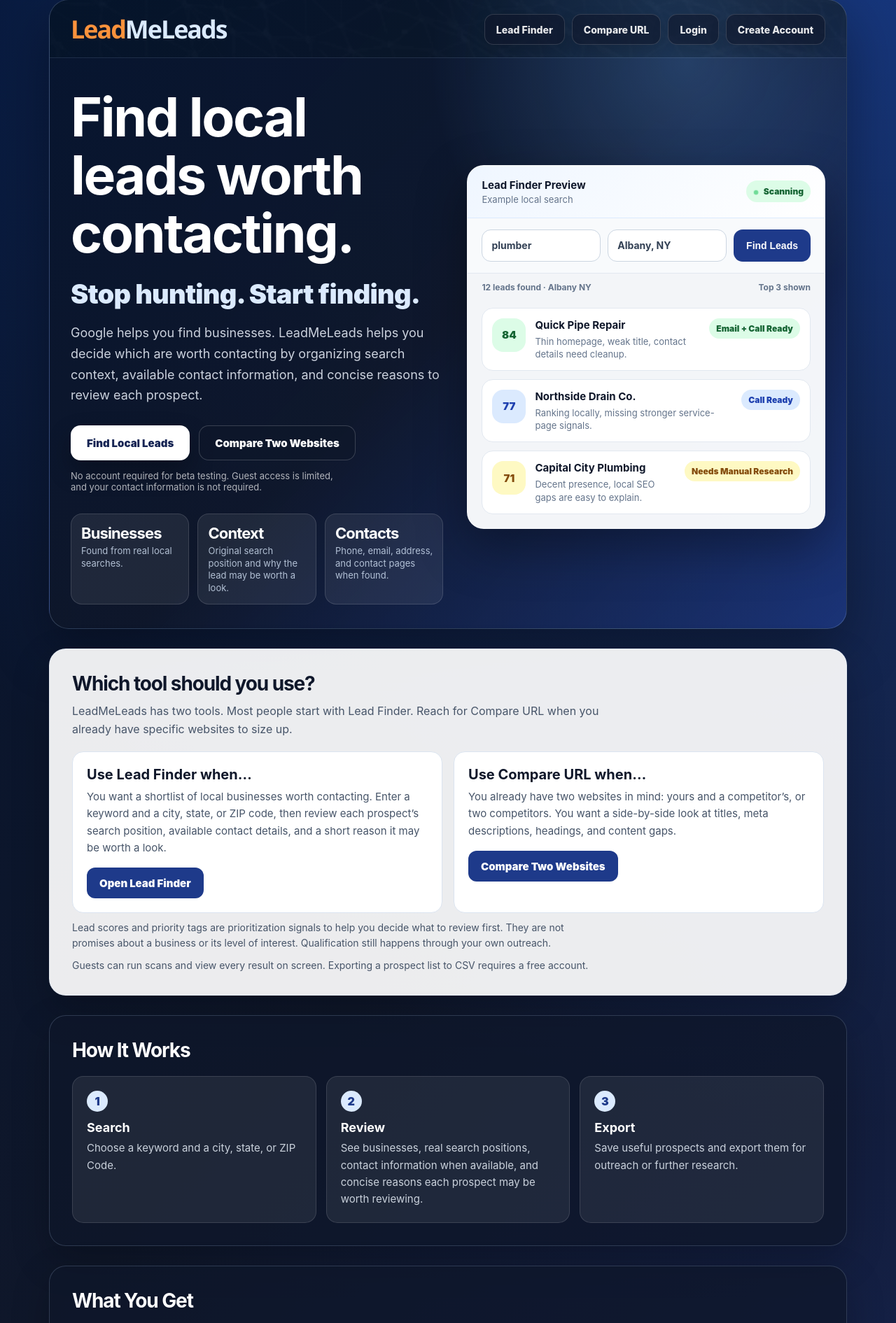
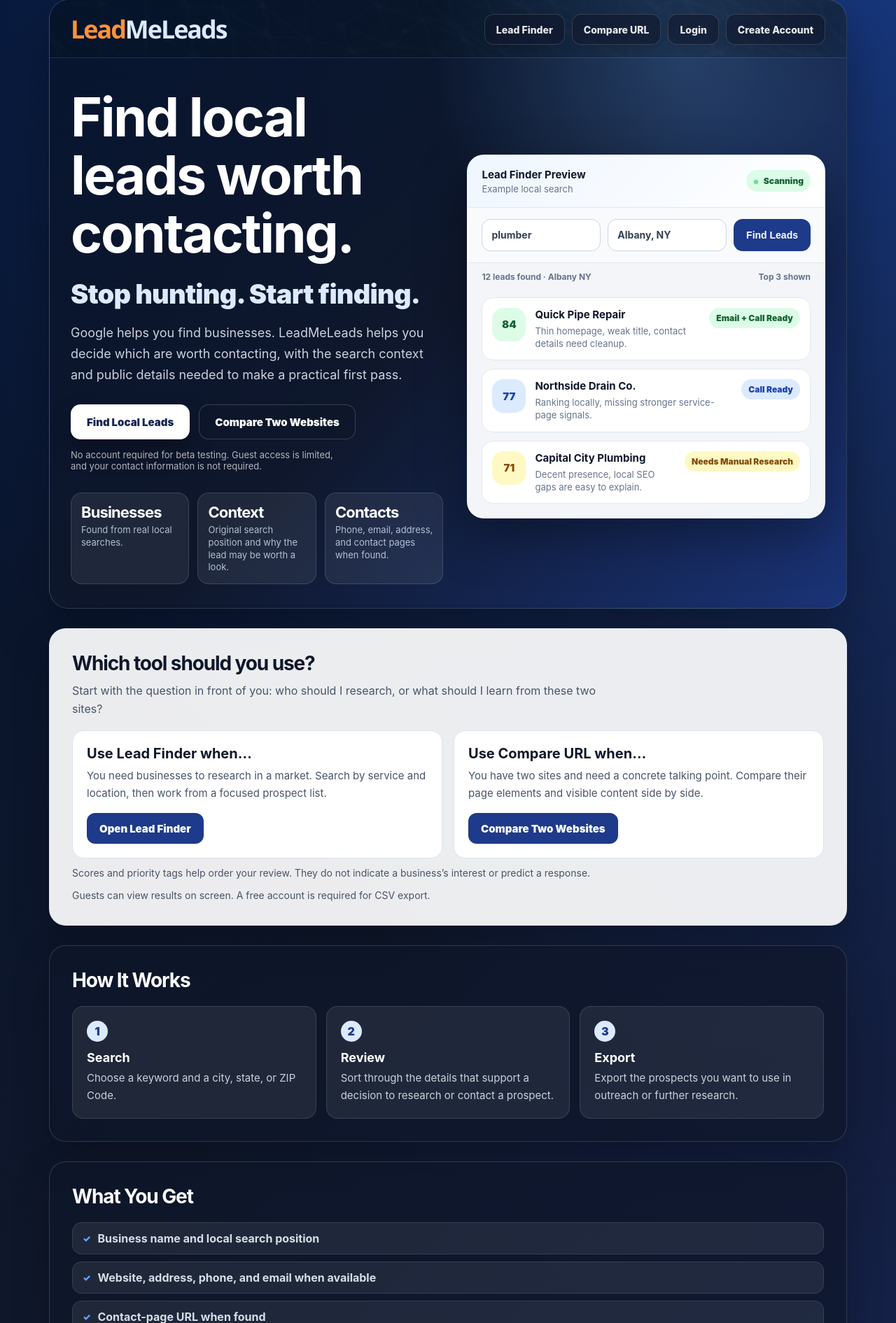
Before and after one commit to strollan/seo-app, a FastAPI app: page / in a window 1280 px wide. Shown: the part 33-1924 px from the top of the page at 70% size. Run offline with FastAPI, Linux system fonts and the light colour scheme.

Commit message:
refine homepage product messaging

```diff
--- a/app/templates/index.html
+++ b/app/templates/index.html
@@ -900,8 +900,8 @@ a {
                 <p class="tagline">Stop hunting. Start finding.</p>
                 <p class="subcopy">
                     Google helps you find businesses. LeadMeLeads helps you decide which are
-                    worth contacting by organizing search context, available contact information,
-                    and concise reasons to review each prospect.
+                    worth contacting, with the search context and public details needed to
+                    make a practical first pass.
                 </p>
 
                 <div class="hero-actions">
@@ -984,17 +984,15 @@ a {
     <section class="info-section light" aria-labelledby="choose-tool-heading">
         <h2 id="choose-tool-heading">Which tool should you use?</h2>
         <p>
-            LeadMeLeads has two tools. Most people start with Lead Finder. Reach for
-            Compare URL when you already have specific websites to size up.
+            Start with the question in front of you: who should I research, or what
+            should I learn from these two sites?
         </p>
         <div class="comparison-grid">
             <article class="comparison-card">
                 <h3>Use Lead Finder when&hellip;</h3>
                 <p>
-                    You want a shortlist of local businesses worth contacting. Enter a
-                    keyword and a city, state, or ZIP code, then review each prospect&rsquo;s
-                    search position, available contact details, and a short reason it may
-                    be worth a look.
+                    You need businesses to research in a market. Search by service and
+                    location, then work from a focused prospect list.
                 </p>
                 <div class="card-actions">
                     <a class="dark" href="/lead-bot">Open Lead Finder</a>
@@ -1003,9 +1001,8 @@ a {
             <article class="comparison-card">
                 <h3>Use Compare URL when&hellip;</h3>
                 <p>
-                    You already have two websites in mind: yours and a competitor&rsquo;s,
-                    or two competitors. You want a side-by-side look at titles, meta
-                    descriptions, headings, and content gaps.
+                    You have two sites and need a concrete talking point. Compare their
+                    page elements and visible content side by side.
                 </p>
                 <div class="card-actions">
                     <a class="dark" href="/compare">Compare Two Websites</a>
@@ -1013,13 +1010,11 @@ a {
             </article>
         </div>
         <p class="fine-print">
-            Lead scores and priority tags are prioritization signals to help you decide
-            what to review first. They are not promises about a business or its level of
-            interest. Qualification still happens through your own outreach.
+            Scores and priority tags help order your review. They do not indicate a
+            business&rsquo;s interest or predict a response.
         </p>
         <p class="fine-print">
-            Guests can run scans and view every result on screen. Exporting a prospect
-            list to CSV requires a free account.
+            Guests can view results on screen. A free account is required for CSV export.
         </p>
     </section>
 
@@ -1034,12 +1029,12 @@ a {
             <article class="conversion-card">
                 <span class="step-number">2</span>
                 <strong>Review</strong>
-                <p>See businesses, real search positions, contact information when available, and concise reasons each prospect may be worth reviewing.</p>
+                <p>Sort through the details that support a decision to research or contact a prospect.</p>
             </article>
             <article class="conversion-card">
                 <span class="step-number">3</span>
                 <strong>Export</strong>
-                <p>Save useful prospects and export them for outreach or further research.</p>
+                <p>Export the prospects you want to use in outreach or further research.</p>
             </article>
         </div>
     </section>
@@ -1047,17 +1042,16 @@ a {
     <section class="info-section" aria-labelledby="what-you-get-heading">
         <h2 id="what-you-get-heading">What You Get</h2>
         <ul class="feature-list">
-            <li>Real businesses found from local searches</li>
-            <li>Original Google search position</li>
-            <li>Phone and email when available</li>
-            <li>Business address and contact-page information when found</li>
-            <li>&ldquo;Why This Lead&rdquo; context</li>
-            <li>Exportable prospect lists</li>
+            <li>Business name and local search position</li>
+            <li>Website, address, phone, and email when available</li>
+            <li>Contact-page URL when found</li>
+            <li>A score, priority tag, and &ldquo;Why This Lead&rdquo; note</li>
+            <li>Keyword and market attached to each result</li>
+            <li>CSV export for signed-in users</li>
         </ul>
         <p class="muted-note">
-            Public business information varies. Not every prospect will have every contact field.
-            Export prospect lists as CSV with business details, keyword and market, search
-            position, and phone, email, and contact-page URL when available.
+            Public information varies, so we do not always find every contact detail.
+            CSV exports include the available business, search, and contact fields.
         </p>
     </section>
 
@@ -1066,11 +1060,11 @@ a {
         <div class="comparison-grid">
             <article class="comparison-card">
                 <h3>Google</h3>
-                <p>Helps you search through businesses one by one.</p>
+                <p>Returns search results for you to open, assess, and track yourself.</p>
             </article>
             <article class="comparison-card">
                 <h3>LeadMeLeads</h3>
-                <p>Organizes businesses, contact information, search context, and prospect-review signals in one place.</p>
+                <p>Turns that starting point into a reviewable list with search position, public contact details, and notes.</p>
             </article>
         </div>
     </section>
@@ -1080,20 +1074,19 @@ a {
             <span class="product-label">Primary tool</span>
             <h2>Lead Finder</h2>
             <p>
-                Enter a keyword and a city, state, or ZIP code. LeadMeLeads searches for matching
-                local businesses, then reviews what is publicly available about each one. You get
-                a shortlist of business leads worth contacting, not a spreadsheet of strangers.
+                Plan an outreach list for a service and market. Search locally, inspect the
+                results, and keep the businesses whose public information gives you a reason
+                to follow up.
             </p>
 
             <ul class="feature-list">
-                <li>Search by keyword and city, state, or ZIP code</li>
-                <li>Review businesses and what is publicly available about them</li>
-                <li>See contact details when we find them, and why the lead may be worth pursuing</li>
+                <li>Build a local list of business leads from a keyword and location</li>
+                <li>See the search position behind each result</li>
+                <li>Prepare research notes before writing an outreach message</li>
             </ul>
 
             <p class="muted-note">
-                We check for emails, phone numbers, and addresses &mdash; but we do not always
-                find every one, and we are not going to pretend otherwise.
+                We check for emails, phone numbers, and addresses, but do not always find each one.
             </p>
 
             <div class="card-actions">
@@ -1105,16 +1098,14 @@ a {
             <span class="product-label">Secondary tool</span>
             <h2>Website Comparison Tool</h2>
             <p>
-                Pick two websites &mdash; yours and a competitor's, or two competitors &mdash; and
-                see the practical differences: titles, meta descriptions, headings, and content
-                gaps. Built for specific answers, not a vague score that means nothing outside a
-                sales pitch.
+                Turn a website review into a specific conversation. Compare your site with a
+                competitor, or compare two prospects, and identify visible differences to discuss.
             </p>
 
             <ul class="feature-list">
-                <li>Compare titles, meta descriptions, and headings side by side</li>
-                <li>Spot missing content and structural gaps</li>
-                <li>Get plain recommendations, not a mystery score</li>
+                <li>Compare titles, meta descriptions, headings, and content</li>
+                <li>Identify missing or uneven page elements</li>
+                <li>Use the findings to prepare a focused follow-up</li>
             </ul>
 
             <div class="card-actions">
@@ -1126,13 +1117,12 @@ a {
     <section class="info-section light" aria-label="Lead quality over list size">
         <h2>More names are not necessarily better leads</h2>
         <p>
-            LeadMeLeads focuses you on businesses worth reviewing rather than simply producing
-            the biggest possible list. That includes prospects that may be easier to overlook in
-            ordinary search results.
+            A useful list leaves room for judgment. Review fit, service need, contact options,
+            and the reason you could offer a relevant next step before treating a name as a lead.
         </p>
         <p>
-            Finding a business worth reviewing is only the research stage. Qualification still
-            happens through your own outreach and discovery. Learn more about
+            The score helps sequence that work; your outreach and discovery qualify the opportunity.
+            Learn more about
             <a href="/what-makes-a-good-lead">what makes a good lead</a>.
         </p>
     </section>
@@ -1143,39 +1133,36 @@ a {
             <div class="faq-item">
                 <h3>Do I need an account to try it?</h3>
                 <p>
-                    No. Guests can run Lead Finder scans and Compare URL checks and see every
-                    result on screen. A free account adds CSV export and saved history.
+                    No. Guests can run scans and comparisons and view results on screen. Create
+                    a free account when you need CSV export or saved history.
                 </p>
             </div>
             <div class="faq-item">
                 <h3>What does the lead score mean?</h3>
                 <p>
-                    It is a prioritization signal that suggests which prospects to review first,
-                    based on public search and website context. It does not promise that a
-                    business needs your service or will respond.
+                    It is a review-order signal based on public search and website context. Use
+                    it to decide where to look first, not as proof of need or intent.
                 </p>
             </div>
             <div class="faq-item">
-                <h3>Which tool should I start with?</h3>
+                <h3>What should I do after I get results?</h3>
                 <p>
-                    Start with Lead Finder to build a shortlist from a keyword and location. Use
-                    Compare URL when you already have two specific websites to compare.
+                    Open the businesses that look relevant, verify fit, and save or export the
+                    ones you plan to research further or contact.
                 </p>
             </div>
             <div class="faq-item">
                 <h3>Where does the data come from?</h3>
                 <p>
-                    Real local search results plus publicly available details from each
-                    business&rsquo;s website, such as titles, headings, phone numbers, emails, and
-                    contact pages when we find them.
+                    Local search results and publicly available information on business websites,
+                    including page text and contact details when found.
                 </p>
             </div>
             <div class="faq-item">
                 <h3>Can I export my results?</h3>
                 <p>
-                    Yes, with a free account. Exports include business details, keyword and
-                    market, search position, and phone, email, and contact-page URL when
-                    available.
+                    Yes. With a free account, export a CSV containing the available business,
+                    market, search-position, and contact fields.
                 </p>
             </div>
         </div>
```
